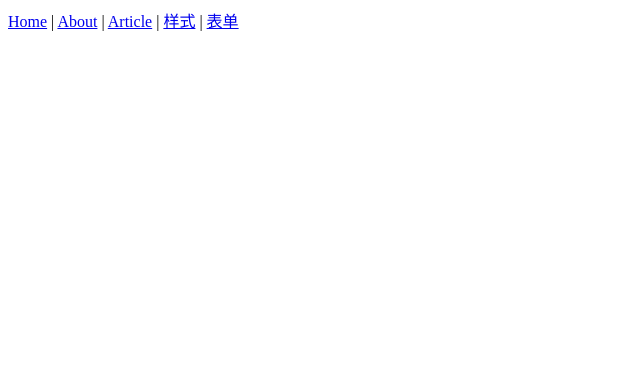
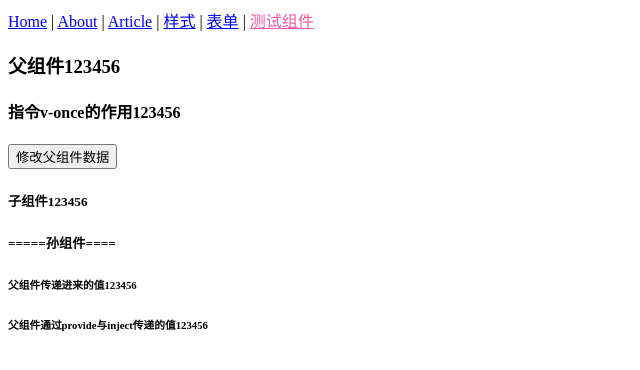
Before and after one commit to tong-yongze/vue-review-1.30-, a Vue app: page /#/com0206 in a window 1280 px wide. Shown: the top 370 px of the page, without its empty margins (0-640 px from the left). Built offline with nearby package versions, Linux system fonts and the light colour scheme.

Commit message:
依赖注入

```diff
--- a/src/App.vue
+++ b/src/App.vue
@@ -5,7 +5,8 @@
       <router-link to="/about">About</router-link> |
       <router-link to="/article">Article</router-link> |
       <router-link to="/classandstyle">样式</router-link> |
-      <router-link to="/form">表单</router-link>
+      <router-link to="/form">表单</router-link> |
+      <router-link to="/com0206">测试组件</router-link>
     </div>
     <router-view/>
   </div>
--- /dev/null
+++ b/src/components/tongxin-child-child.vue
@@ -0,0 +1,25 @@
+<template>
+  <div>
+    <h5>=====孙组件====</h5>
+    <h6>父组件传递进来的值{{ articleId }}</h6>
+    <h6>父组件通过provide与inject传递的值{{ sunCom }}</h6>
+  </div>
+</template>
+
+<script>
+export default {
+  name: 'TongxinChild0206',
+  inject: ['sunCom'],
+  props: {
+    articleId: {
+      // 对articleId 做校验 文章id 必须是 6-16位 否则就报错
+      type: Number,
+      validator(val) {
+        return /^\d{6,16}$/.test(val);
+      },
+    },
+  },
+};
+</script>
+
+<style></style>
--- /dev/null
+++ b/src/components/tongxin-child.vue
@@ -0,0 +1,28 @@
+<template>
+  <div>
+    <h5>子组件{{ articleId }}</h5>
+    <tongxin-child0206 :articleId="articleId" />
+  </div>
+</template>
+
+<script>
+import TongxinChild0206 from '@/components/tongxin-child-child.vue';
+
+export default {
+  name: 'Tongxin0206',
+  components: {
+    TongxinChild0206,
+  },
+  props: {
+    articleId: {
+      type: Number,
+      default: 1,
+    },
+  },
+  created() {
+    console.log(this.articleId);
+  },
+};
+</script>
+
+<style></style>
--- a/src/components/watch.vue
+++ b/src/components/watch.vue
@@ -1,7 +1,7 @@
 <template>
   <div>
     <h2>测试watch子组件</h2>
-    <h2>abj.age = {{obj.age}}</h2>
+    <h2>abj.age = {{ obj.age }}</h2>
     <div>
       <button @click="count++">修改count值</button>
       <button @click="obj.age++">修改对象</button>
@@ -16,9 +16,9 @@ export default {
     return {
       count: 1,
       obj: {
-        age: 22
-      }
-    }
+        age: 22,
+      },
+    };
   },
   watch: {
     // 这样写 进入组件的时候 第一次是不会监听的
@@ -27,24 +27,22 @@ export default {
     // }
     count: {
       // 如果watch 写出这种  那么函数的名称一定要是handler
-      handler(newValue,oldValue) {
-        console.log('watch count的第一次执行：',newValue,oldValue);
+      handler(newValue, oldValue) {
+        console.log('watch count的第一次执行：', newValue, oldValue);
       },
-      immediate: true
+      immediate: true,
     },
     // 监听对象  深度监听 需要开启deep
     'obj.age': {
       // 如果watch 写出这种  那么函数的名称一定要是handler
-      handler(newValue,oldValue) {
-        console.log('watch obj：',newValue,oldValue);
+      handler(newValue, oldValue) {
+        console.log('watch obj：', newValue, oldValue);
       },
       immediate: true,
       // deep: true  要么就把监听的对象 写成对应属性的值 'obj.age'
-    }
-  }
-}
+    },
+  },
+};
 </script>
 
-<style>
-
-</style>
+<style></style>
--- a/src/router/index.js
+++ b/src/router/index.js
@@ -32,6 +32,11 @@ const routes = [
     path: '/form',
     name: 'FormCom',
     component:() => import('../views/form.vue')
+  },
+  {
+    path: '/com0206',
+    name: 'Com0206',
+    component:() => import('../views/com0206.vue')
   }
 ]
 
--- /dev/null
+++ b/src/views/com0206.vue
@@ -0,0 +1,32 @@
+<template>
+  <div>
+    <h3>父组件{{ articleId }}</h3>
+    <h4 v-once>指令v-once的作用{{articleId}}</h4>
+    <button @click="articleId++">修改父组件数据</button>
+    <tongxin0206 :articleId="articleId" />
+  </div>
+</template>
+
+<script>
+import Tongxin0206 from '@/components/tongxin-child.vue';
+
+export default {
+  name: 'Com0206',
+  components: {
+    Tongxin0206,
+  },
+  // 依赖注入
+  provide() {
+    return {
+      sunCom: this.articleId,
+    };
+  },
+  data() {
+    return {
+      articleId: 123456,
+    };
+  },
+};
+</script>
+
+<style></style>
```
